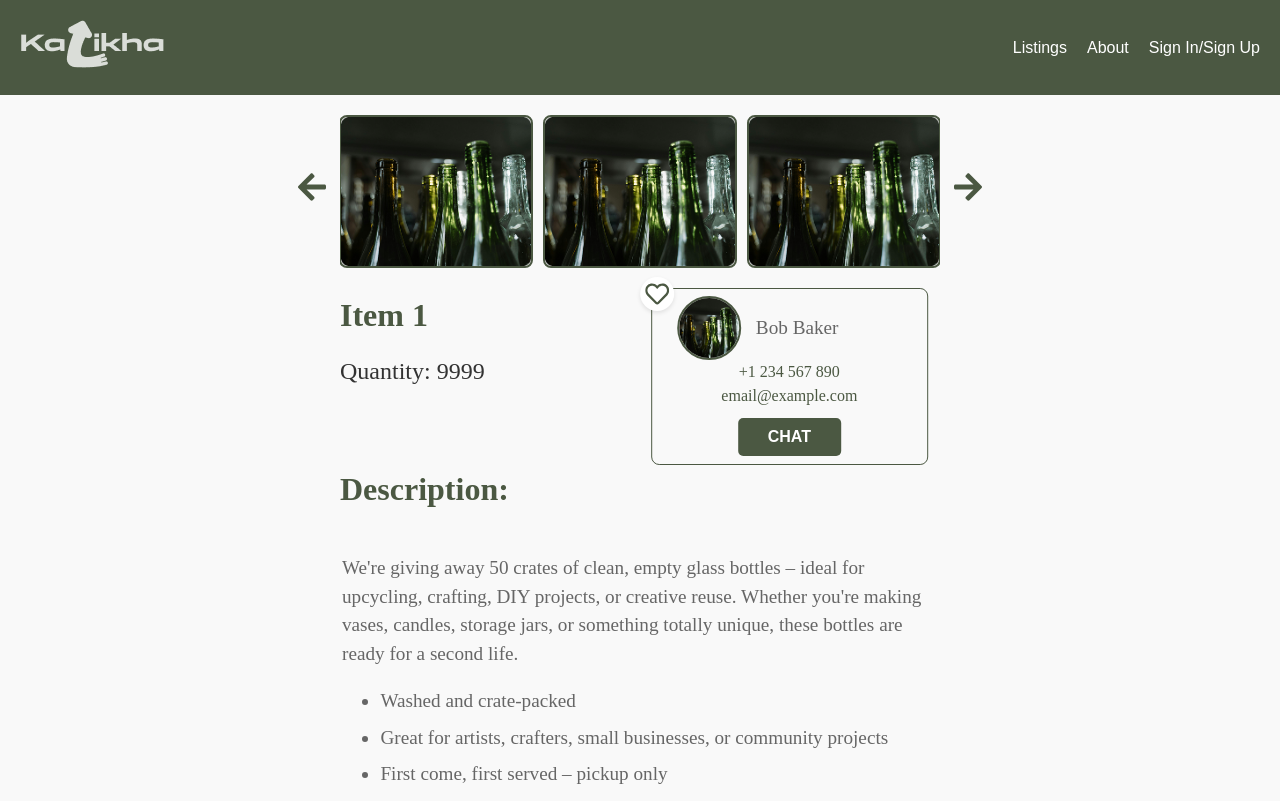
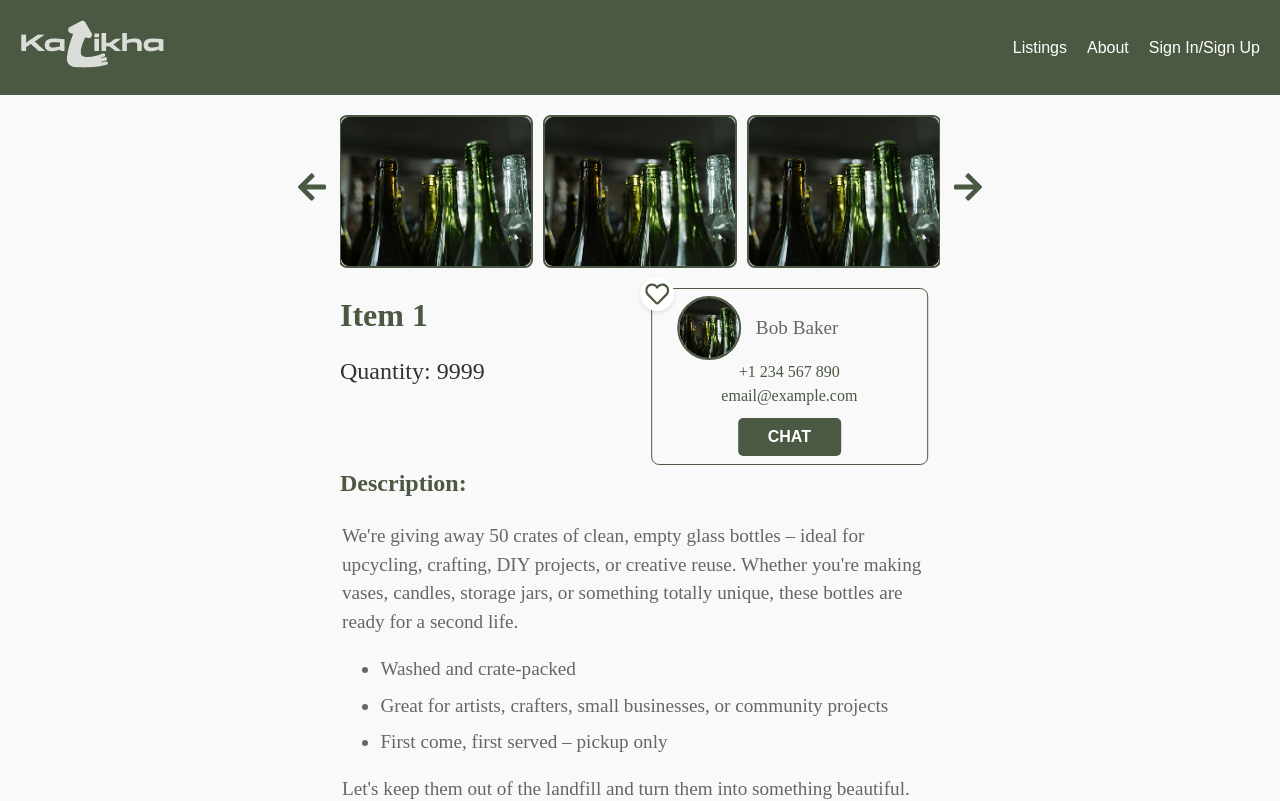
Before and after one commit to perimeterr/team-sumakses-hackfest, a React (Vite) app in the folder kalikha-frontend/: page /listings/1 in a window 1280 px wide. Shown: the top 801 px of the page. Built offline with nearby package versions, Linux system fonts and the light colour scheme; a web font is replaced by a local one.

Commit message:
adjusted css

```diff
--- a/kalikha-frontend/src/CreateAccount/CreateAccount.jsx
+++ b/kalikha-frontend/src/CreateAccount/CreateAccount.jsx
@@ -9,7 +9,7 @@ function CreateAccount() {
                 <img src={backdropImage} alt="Create Account Backdrop" className={styles.backdropImage} />
             </div>
             <div className={styles.formSection}>
-                <h2>Create Account</h2>
+                <h2 className={styles.createAccount}>Create Account</h2>
                 <p>I am...</p>
                 <form>
                     <label>
--- a/kalikha-frontend/src/CreateAccount/CreateAccount.module.css
+++ b/kalikha-frontend/src/CreateAccount/CreateAccount.module.css
@@ -39,7 +39,7 @@
     transform: translate(20%,0%);
 }
 
-h2 {
+.createAccount {
     font-size: 2em;
     color: #FFC2C9;
     margin-bottom: 20px;
@@ -63,8 +63,8 @@ label {
 }
 
 .splitButton:hover {
-    background-color: #e7aab2e0; /* Change background color on hover */
-    border-color: #e7aab2e0; /* Match border color with background */
+    background-color: #e7aab2e0;
+    border-color: #e7aab2e0;
 }
 
 .textPart {
--- a/kalikha-frontend/src/DetailedItem/DetailedItem.jsx
+++ b/kalikha-frontend/src/DetailedItem/DetailedItem.jsx
@@ -108,7 +108,7 @@ const DetailedItem = (props) => {
                         </div>
                     </div>
                 </div>
-                <h2>Description:</h2>
+                <h2 className={styles.description}>Description:</h2>
                 <div
                     className={styles.itemDescription}
                     dangerouslySetInnerHTML={{ __html: item.description }}
--- a/kalikha-frontend/src/DetailedItem/DetailedItem.module.css
+++ b/kalikha-frontend/src/DetailedItem/DetailedItem.module.css
@@ -230,7 +230,7 @@
     background-color: #3a4635;
 }
 
-h2{
+.description{
     color: #4B5842;
     font-family: 'General Sans';
 }
```
